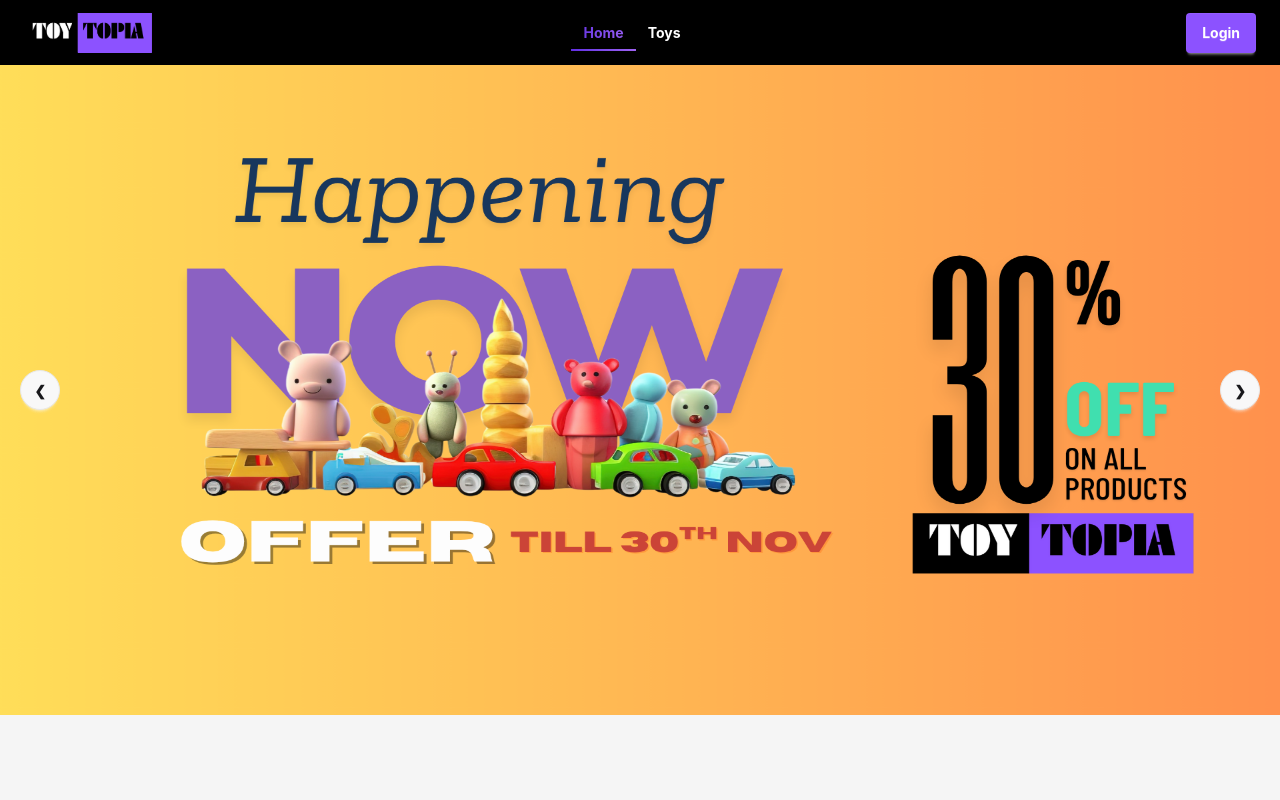
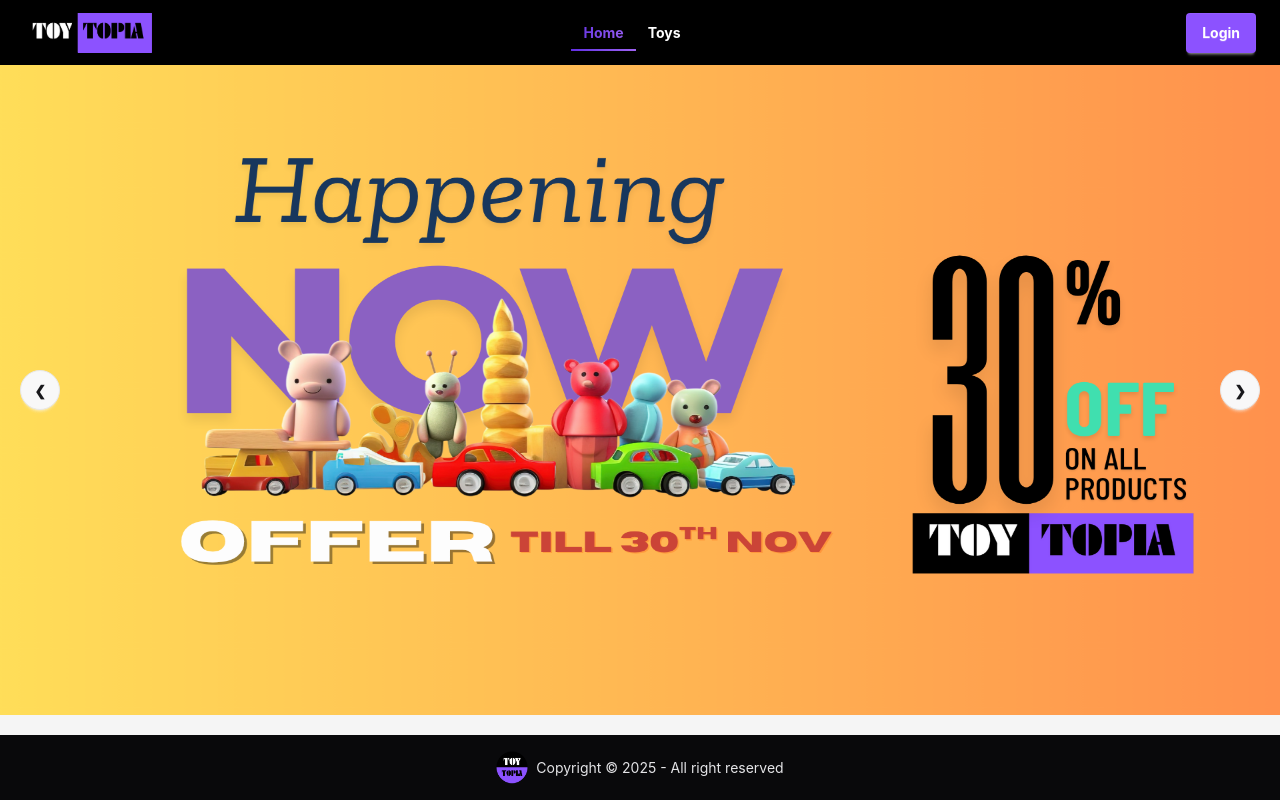
Before and after one commit to reaj999/toy-topia, a React (Vite) app: page / in a window 1280 px wide. Built offline with nearby package versions, Linux system fonts and the light colour scheme; no server answers.

Commit message:
footer done

```diff
--- a/src/Layout/Root.jsx
+++ b/src/Layout/Root.jsx
@@ -1,13 +1,17 @@
 import React from 'react';
 import { Outlet } from 'react-router';
 import Navbar from '../components/Navbar/Navbar';
+import Footer from '../components/Footer/Footer';
 
 
 const Root = () => {
     return (
-        <div>
-            <Navbar></Navbar>
-            <Outlet></Outlet>
+        <div className="min-h-screen flex flex-col">
+            <Navbar />
+            <main className="flex-grow">
+                <Outlet />
+            </main>
+            <Footer />
         </div>
     );
 };
--- a/src/Login/Login.jsx
+++ b/src/Login/Login.jsx
@@ -8,6 +8,7 @@
 const Login = () => {
 
     const [showPassword, setShowPassword] = useState(false);
+    const [error, setError] = useState('');
 
 
     const { signInUser, signInWithGoogle } = use(AuthContext);
@@ -20,6 +21,7 @@
         const form = event.target;
         const email = form.email.value;
         const password = form.password.value;
+        setError('');
 
         signInUser(email, password)
             .then((result) => {
@@ -30,6 +32,7 @@
             })
             .catch((error) => {
                 console.error(error);
+                setError(error.message);
             });
 
     }
@@ -95,6 +98,9 @@
                         Not Registered yet? <Link to="/Register" className="link link-primary">Register now</Link>
                     </p>
                 </fieldset>
+                {
+                    error && <p className="text-red-500 mt-2">{error}</p>
+                }
             </form>
         </div>
     );
--- /dev/null
+++ b/src/components/Footer/Footer.jsx
@@ -0,0 +1,15 @@
+import React from 'react';
+import logo from '../../assets/icon.png'
+
+const Footer = () => {
+    return (
+        <footer className="footer sm:footer-horizontal bg-neutral text-neutral-content items-center p-4 justify-center">
+            <aside className="grid-flow-col items-center">
+                <img src={logo} alt="" className='h-8, w-8'/>
+                <p>Copyright © {new Date().getFullYear()} - All right reserved</p>
+            </aside>
+        </footer>
+    );
+};
+
+export default Footer;
```
Also changed, not shown: src/main.jsx (+2 -5 lines).
